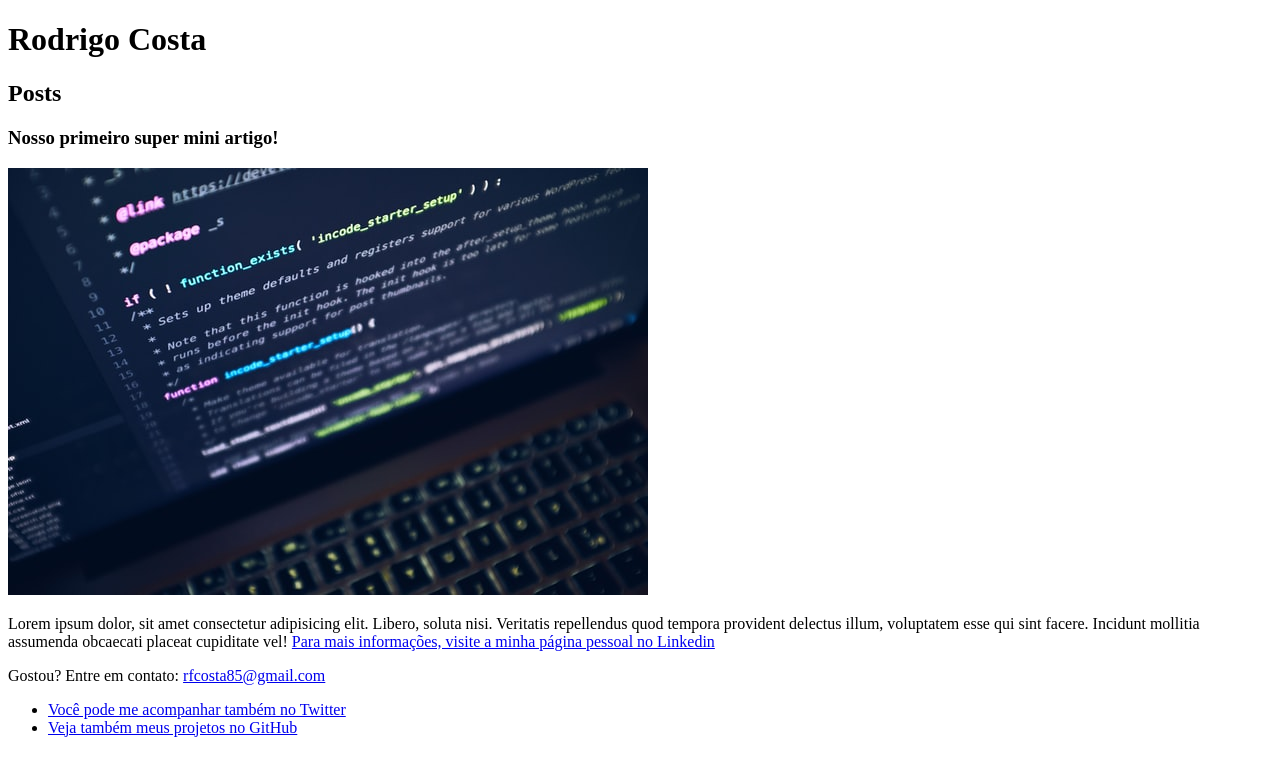
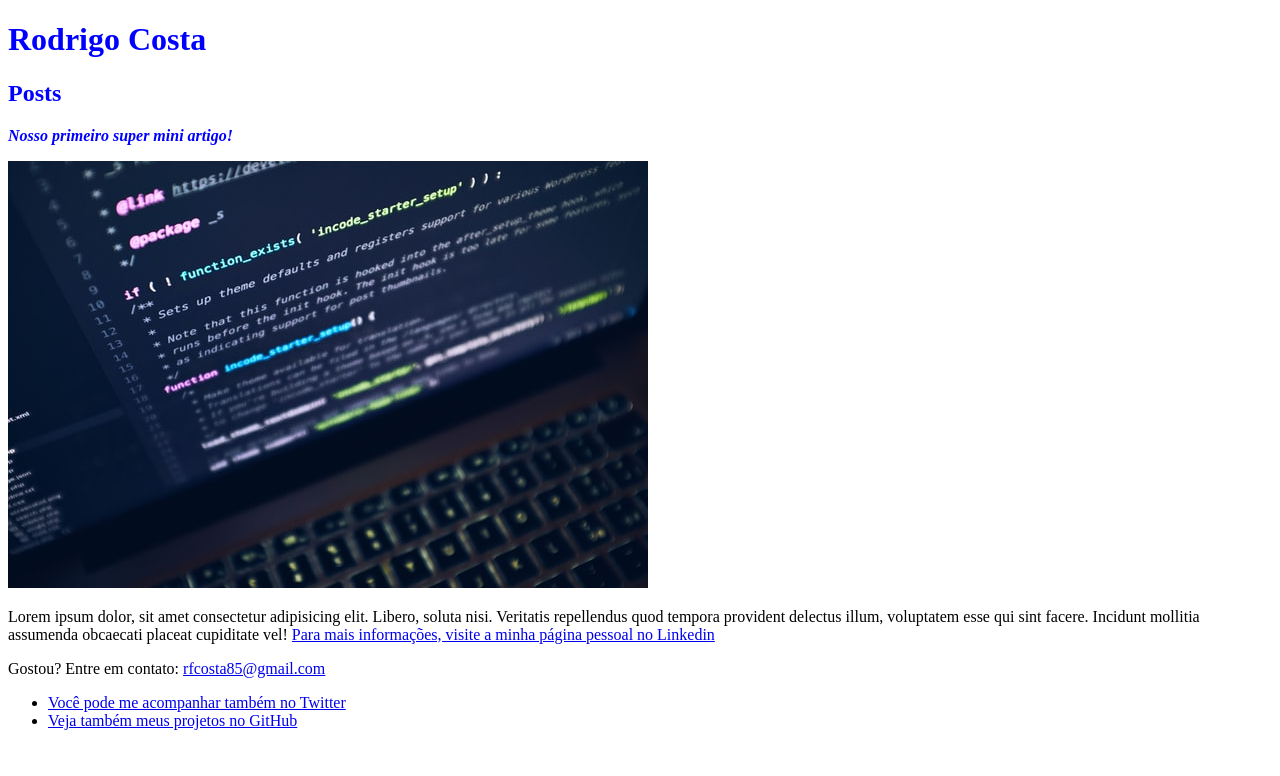
Before and after one commit to rfcosta85/introducao_html_css3_Bootcamp_everis, a plain HTML site: page aula01/index.html in a window 1280 px wide. Drawn offline with Linux system fonts and the light colour scheme.

Commit message:
Inserindo os primeiros estilos em CSS

```diff
--- a/aula01/index.html
+++ b/aula01/index.html
@@ -4,18 +4,19 @@
     <meta charset="UTF-8">
     <meta name="viewport" content="width=device-width, initial-scale=1.0">
     <title>Rodrigo Costa</title>
+    <link rel="stylesheet" href="style.css">
 </head>
 <body>
 
    <header>
 
-    <h1>Rodrigo Costa</h1>
+    <h1 id="title">Rodrigo Costa</h1>
 
     <section>
 
         <header>
 
-            <h2>Posts</h2>
+            <h2 class="subtitle">Posts</h2>
 
         </header>
 
@@ -23,7 +24,7 @@
 
             <header>
 
-                <h3>Nosso primeiro super mini artigo!</h3>
+                <h3 class="post-title">Nosso primeiro super mini artigo!</h3>
 
                 <img src="luca-bravo-XJXWbfSo2f0-unsplash.jpg" alt="Html Code image by luca-bravo on unplash">
 
--- /dev/null
+++ b/aula01/style.css
@@ -0,0 +1,16 @@
+@charset "UTF-8";
+
+#title,.subtitle, .post-title
+{
+
+    color: blue;
+
+}
+
+.post-title
+{
+
+    font-size: 16px;
+    font-style: italic;
+
+}
```
